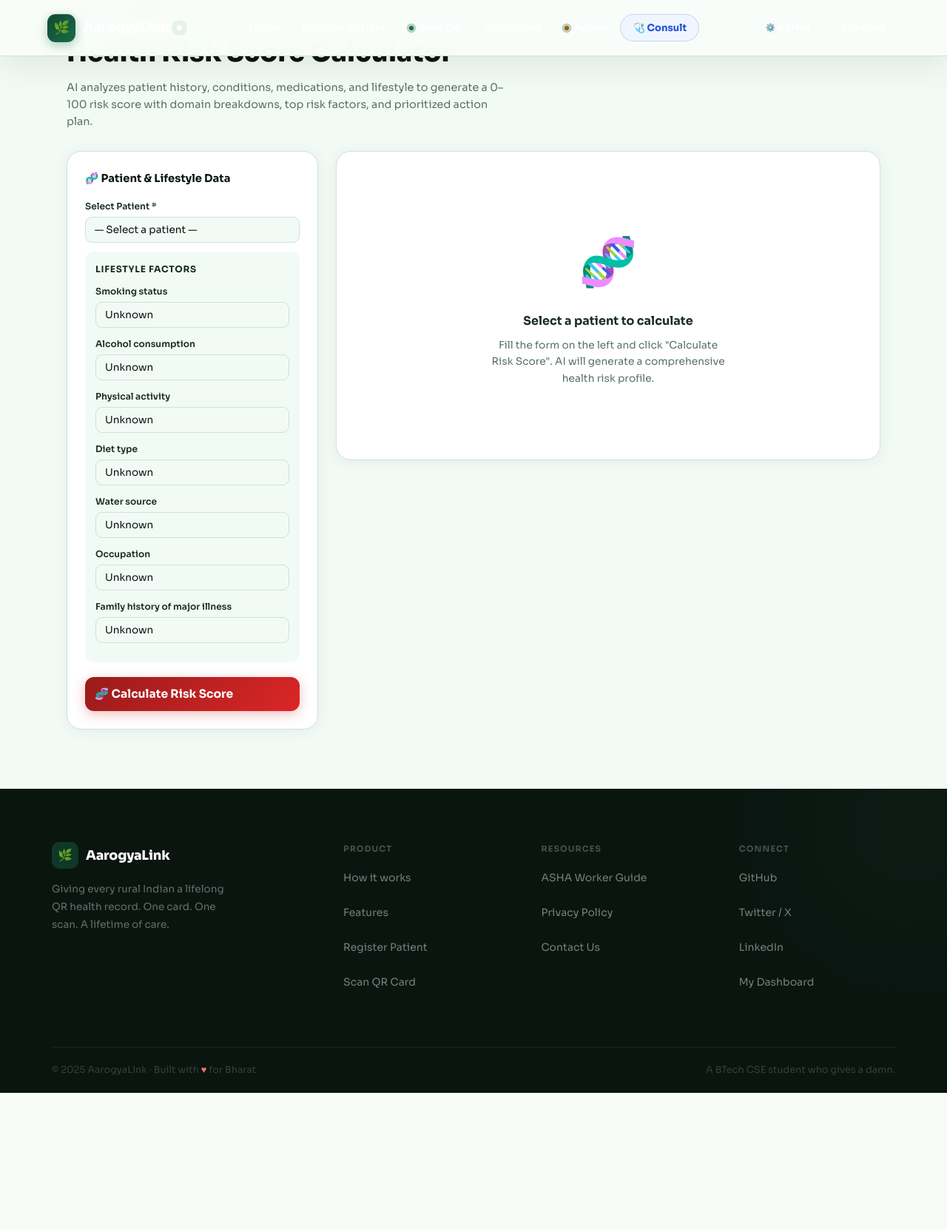
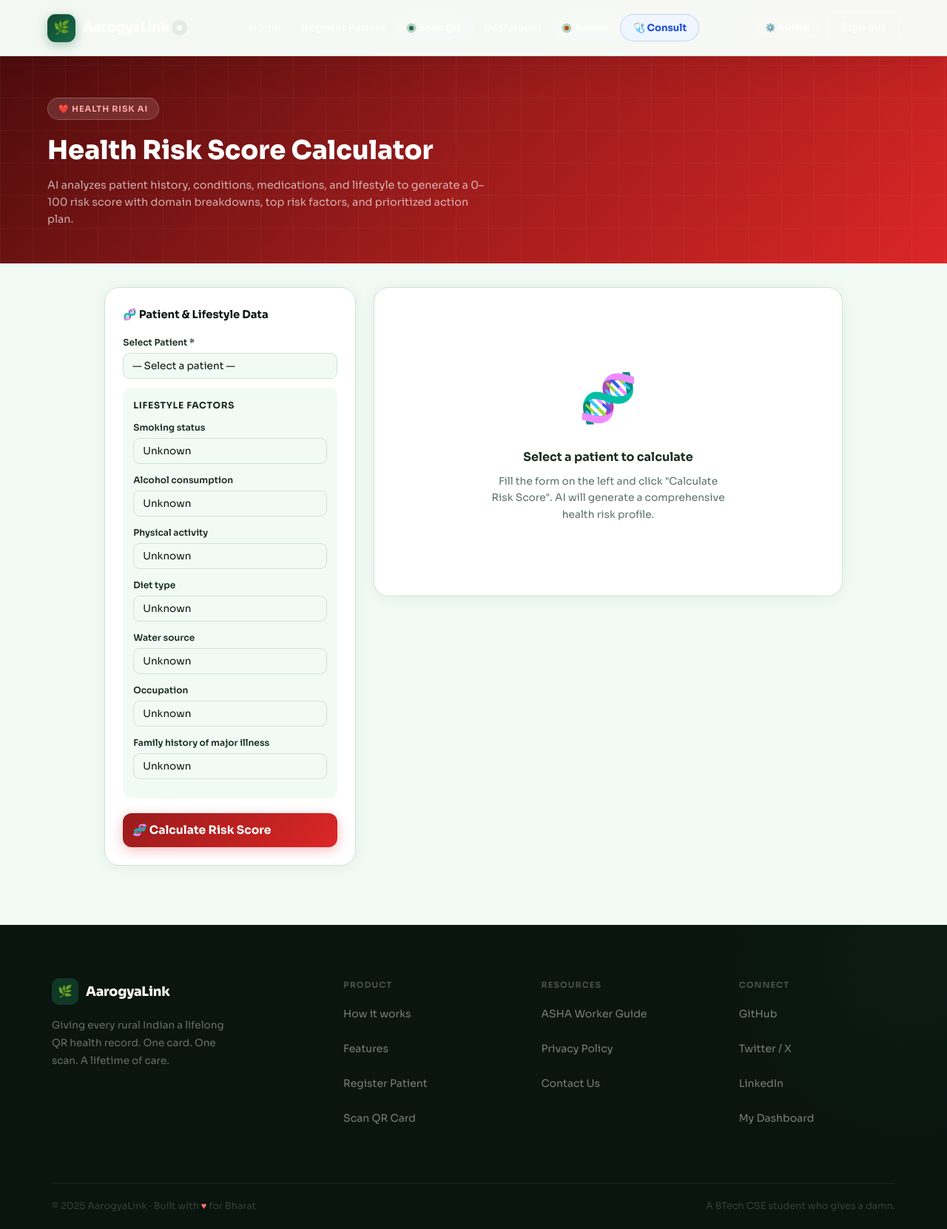
Before and after one commit to tushar-1920/AarogyaLink, a Flask app: page /ai/risk-score in a window 1280 px wide. Shown: the whole page at 74% size. Before the commit the page ends 1477 px from the top, so only its background shows below. Run offline with Flask 3, Linux system fonts and the light colour scheme; a user stored in the database is signed in; data comes from the database, SQL or seed files in the repository.

Commit message:
Fix: AI pages dark hero header, navbar clearly visible

```diff
--- a/frontend/templates/ai/risk_score.html
+++ b/frontend/templates/ai/risk_score.html
@@ -1,11 +1,34 @@
 {% extends "base.html" %}
 {% block title %}Health Risk Score — AarogyaLink{% endblock %}
 {% block extra_styles %}
-.ai-page{padding-top:calc(var(--nav-h)+40px);padding-bottom:80px;padding-left:4%;padding-right:4%;background:var(--gxxl);min-height:100vh}
+.ai-page{
+  padding-top:0;
+  padding-bottom:80px;
+  background:var(--gxxl);
+  min-height:100vh;
+}
+.ai-page-hero{
+  background:linear-gradient(135deg,#450a0a,#991b1b,#dc2626);
+  padding-top:calc(var(--nav-h) + 56px);
+  padding-bottom:48px;
+  padding-left:5%;
+  padding-right:5%;
+  margin-bottom:32px;
+  position:relative;
+  overflow:hidden;
+}
+.ai-page-hero::before{
+  content:'';position:absolute;inset:0;
+  background-image:linear-gradient(rgba(255,255,255,.04) 1px,transparent 1px),
+    linear-gradient(90deg,rgba(255,255,255,.04) 1px,transparent 1px);
+  background-size:44px 44px;
+}
+.ai-page-hero-inner{position:relative;z-index:1;max-width:860px}
+.ai-wrap{max-width:1000px;margin:0 auto;padding:0 4%}
 .ai-wrap{max-width:1100px;margin:0 auto}
-.ai-tag{display:inline-flex;align-items:center;gap:7px;background:linear-gradient(135deg,#fef2f2,#fecaca);border:1px solid rgba(220,38,38,.2);border-radius:20px;padding:5px 14px;font-size:.7rem;font-weight:700;letter-spacing:.08em;text-transform:uppercase;color:#dc2626;margin-bottom:12px}
-.ai-h1{font-size:clamp(1.6rem,3vw,2.2rem);font-weight:800;color:var(--ink);margin-bottom:6px}
-.ai-sub{font-size:.9rem;color:var(--muted);line-height:1.6;max-width:600px;margin-bottom:28px}
+.ai-tag{display:inline-flex;align-items:center;gap:7px;background:rgba(255,255,255,.12);border:1px solid rgba(255,255,255,.2);border-radius:20px;padding:5px 14px;font-size:.7rem;font-weight:700;letter-spacing:.08em;text-transform:uppercase;color:#fca5a5;margin-bottom:12px}
+.ai-h1{font-size:clamp(1.6rem,3vw,2.2rem);font-weight:800;color:#fff;margin-bottom:6px}
+.ai-sub{font-size:.9rem;color:rgba(255,255,255,.65);line-height:1.6;max-width:600px;margin-bottom:0}
 /* Main grid */
 .risk-grid{display:grid;grid-template-columns:340px 1fr;gap:24px;align-items:start}
 /* Left: form */
@@ -74,13 +97,14 @@
 {% endblock %}
 {% block content %}
 <div class="ai-page">
-  <div class="ai-wrap">
-    <div class="reveal">
+  <div class="ai-page-hero">
+    <div class="ai-page-hero-inner reveal">
       <div class="ai-tag">❤️ Health Risk AI</div>
       <h1 class="ai-h1">Health Risk Score Calculator</h1>
       <p class="ai-sub">AI analyzes patient history, conditions, medications, and lifestyle to generate a 0–100 risk score with domain breakdowns, top risk factors, and prioritized action plan.</p>
     </div>
-
+  </div>
+  <div class="ai-wrap">
     <div class="risk-grid">
       <!-- Left: Form -->
       <div class="form-panel reveal">
```
Also changed, not shown: frontend/templates/ai/drug_checker.html (+31 -7 lines), frontend/templates/ai/symptom_checker.html (+13 -9 lines).
